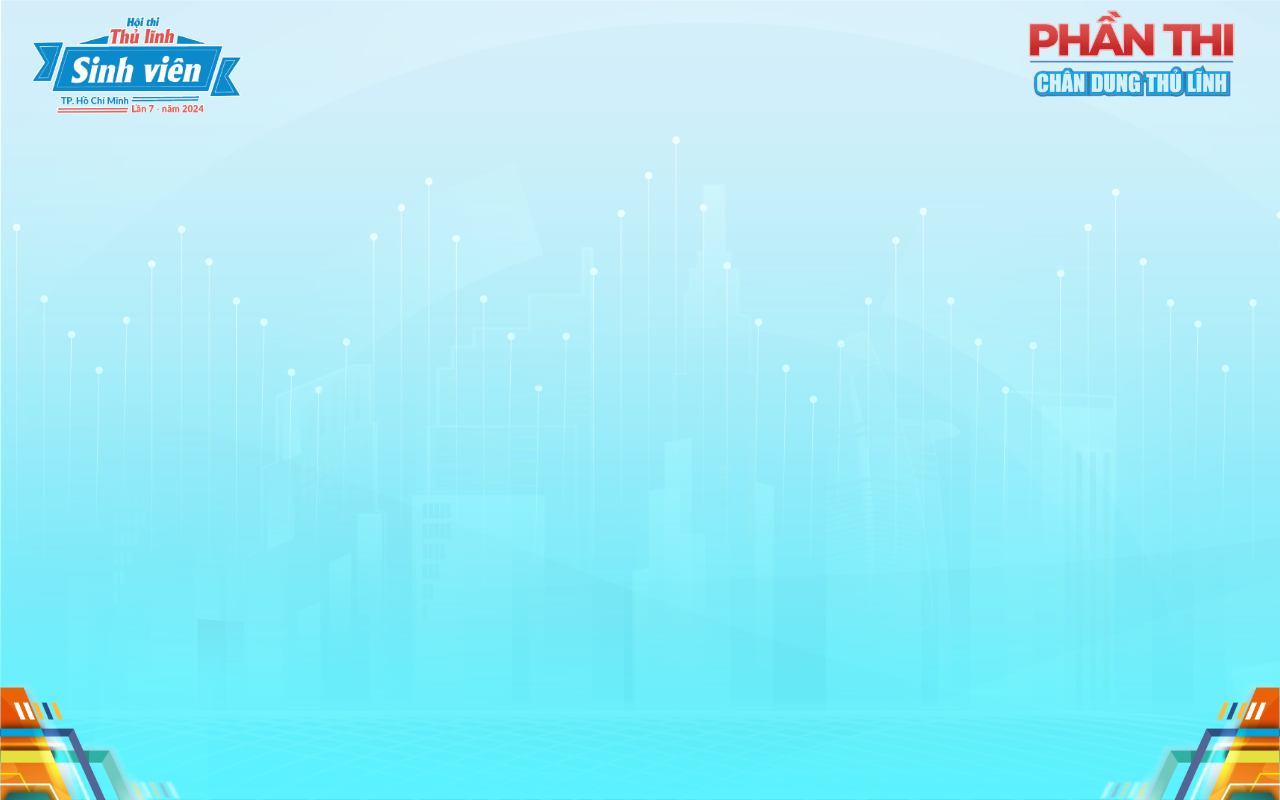
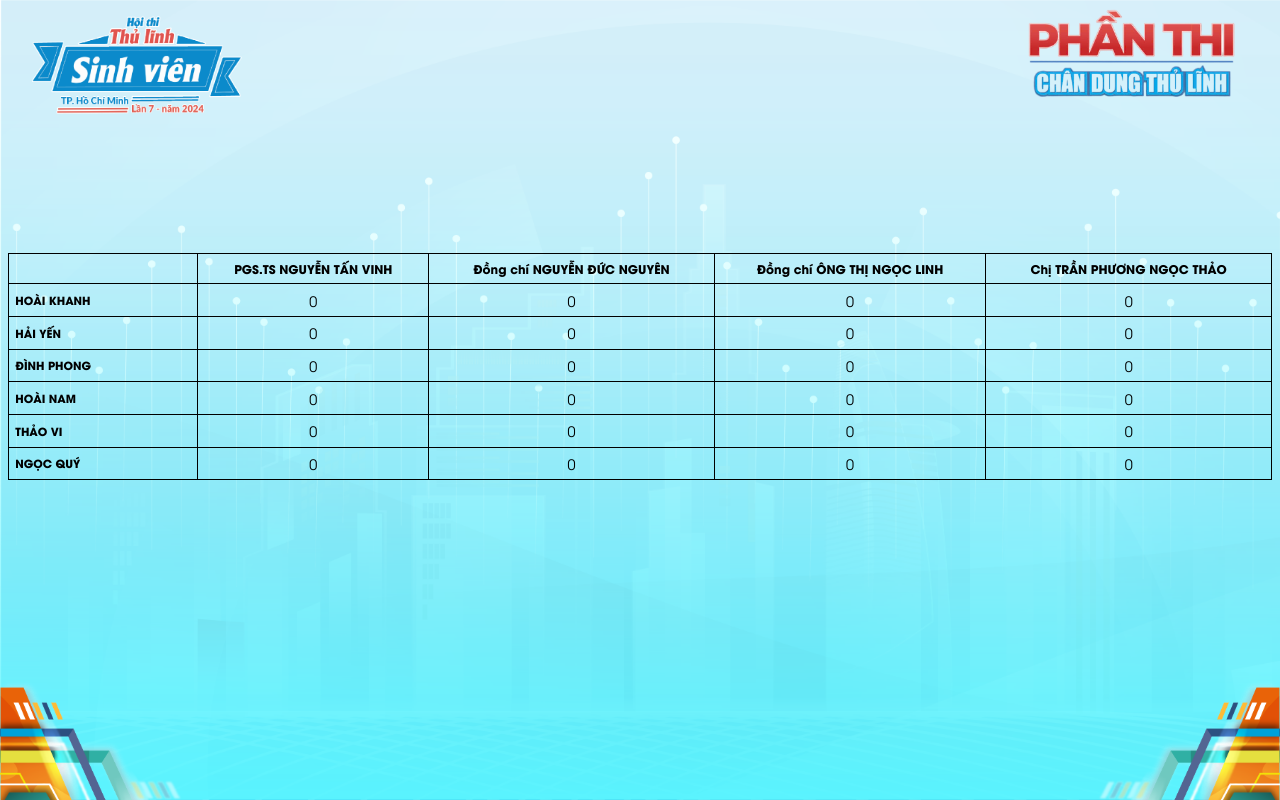
Before and after one commit to ngynmhieu/thulinhsinhvien, a Vue app in the folder thulinhsinhvien_app/: page /bgk-score in a window 1280 px wide. Before the commit this address had no page. Built offline with nearby package versions, Linux system fonts and the light colour scheme.

Commit message:
add table

```diff
--- a/thulinhsinhvien_app/src/components/ViewBanGiamKhao.vue
+++ b/thulinhsinhvien_app/src/components/ViewBanGiamKhao.vue
@@ -39,10 +39,10 @@ export default {
       }
     },
     moveNext() {
-        this.$router.push('/tong-ket'); // Đường dẫn trang tiếp theo
+        this.$router.push('/tong-phan-thi-gmtl'); // Đường dẫn trang tiếp theo
     },
     movePrevious() {
-        this.$router.push('/hoi-dong'); // Đường dẫn trang trước
+        this.$router.push('/bgk-score'); // Đường dẫn trang trước
     },
     async getScored() {
         try {
--- /dev/null
+++ b/thulinhsinhvien_app/src/components/ViewBanGiamKhaoScore.vue
@@ -0,0 +1,52 @@
+<script>
+import ViewTable from './ViewTable.vue';
+
+export default {
+    name: 'ViewBanGiamKhaoScore',
+    data() {
+        return {
+            banGiamKhaos: [
+                { name: 'PGS.TS NGUYỄN TẤN VINH', scores: [0, 0, 0, 0, 0, 0] },
+                { name: 'Đồng chí NGUYỄN ĐỨC NGUYÊN', scores: [0, 0, 0, 0, 0, 0]  },
+                { name: 'Đồng chí ÔNG THỊ NGỌC LINH', scores: [0, 0, 0, 0, 0, 0] },
+                { name: 'Chị TRẦN PHƯƠNG NGỌC THẢO', scores: [0, 0, 0, 0, 0, 0] },
+            ]
+        }
+    },
+    components: {
+        ViewTable,
+    },
+    mounted() {
+        this.getScore();
+        window.addEventListener('keydown', this.handleKeydown);
+    },
+    beforeUnmount() {
+        window.removeEventListener('keydown', this.handleKeydown);
+    },
+    methods: {
+        async getScore() {
+            // Call API to get scores of judges
+        },
+        handleKeydown(event) {
+            if (event.key === 'ArrowRight') {
+                this.moveNext(); // Chuyển đến trang tiếp theo
+            } else if (event.key === 'ArrowLeft') {
+                this.movePrevious(); // Quay về trang trước
+            }
+        },
+        movePrevious() {
+            console.log ('movePrevious');
+            this.$router.push('/hoi-dong'); // Đường dẫn trang trước
+        },
+        moveNext() {
+            this.$router.push('/ban-giam-khao'); // Đường dẫn trang tiếp theo
+        },
+    }
+}
+</script>
+
+<template>
+<div>
+    <ViewTable :insertedColumns="banGiamKhaos" />
+</div>
+</template>
--- a/thulinhsinhvien_app/src/components/ViewCauHoi.vue
+++ b/thulinhsinhvien_app/src/components/ViewCauHoi.vue
@@ -52,13 +52,13 @@ export default {
         clearInterval(this.timer);
       }
     },
+    movePrevious() {
+        updateIsRun(false);
+        this.$router.push({ path: 'tong-ket', query: { id: this.questionId - 1 }}); // Đường dẫn trang trước
+    },
     moveNext() {
         updateIsRun(false);
         this.$router.push({ path: 'tong-ket', query: { id: parseInt(this.questionId) }}); // Đường dẫn trang tiếp theo
-    },
-    movePrevious() {
-        updateIsRun(false);
-        this.$router.push({ path: 'tong-ket', query: { id: this.questionId - 1 }}); // Đường dẫn trang trước
     },
     async getQuestion() {
         try {
--- a/thulinhsinhvien_app/src/components/ViewHoiDong.vue
+++ b/thulinhsinhvien_app/src/components/ViewHoiDong.vue
@@ -46,7 +46,7 @@ export default {
         ); // Đường dẫn trang trước
     },
     moveNext() {
-        this.$router.push('/ban-giam-khao'); // Đường dẫn trang tiếp theo
+        this.$router.push('/bgk-score'); // Đường dẫn trang tiếp theo
     },
     async getScored() {
         try {
--- /dev/null
+++ b/thulinhsinhvien_app/src/components/ViewTable.vue
@@ -0,0 +1,76 @@
+<script>
+export default {
+    name: 'ViewTable',
+    props: {
+        insertedColumns: Array,
+    },
+    data () {
+        return {
+            contestants:[
+                {name: 'HOÀI KHANH'},
+                {name: 'HẢI YẾN'},
+                {name: 'ĐÌNH PHONG'},
+                {name: 'HOÀI NAM'},
+                {name: 'THẢO VI'},
+                {name: 'NGỌC QUÝ'},
+            ],
+        }
+    },
+}
+</script>
+
+<template>
+    <div class="table">
+        <table>
+            <thead>
+                <tr>
+                    <th class="column"></th>
+                    <th class="column" v-for="(banGiamKhao, index) in insertedColumns" :key="index">
+                        {{ banGiamKhao.name }}
+                    </th>
+                </tr>
+            </thead>
+            <tbody>
+                <tr class="content" v-for="(contestant, conIndex) in contestants" :key="conIndex">
+                    <td class="contestant">{{ contestant.name }}</td>
+                    <td class="scores" v-for="(judgeScore, scoreID) in insertedColumns" :key="scoreID">
+                        {{ judgeScore.scores[conIndex] }}
+                    </td>
+                </tr>
+            </tbody>
+        </table>
+    </div>
+</template>
+
+<style scoped>
+.table {
+    margin-top: 20%;
+    font-family: 'utm_avo_bold';
+}
+
+table {
+    border-collapse: collapse; /* Kết hợp các viền lại với nhau */
+    width: 100%; /* Đảm bảo bảng chiếm toàn bộ chiều rộng */
+}
+
+.column, .contestant, .scores {
+    border: 1px solid #000; /* Viền màu đen cho cột và hàng */
+    padding: 0.5%; /* Thêm khoảng cách cho nội dung */
+}
+
+.column {
+    font-size: 75%;
+}
+
+.scores {
+    text-align: center;
+    vertical-align: middle;
+    font-family: 'utm_avo' !important;
+    font-size: 90%;
+}
+
+.contestant {
+    font-size: 70%;
+    width: 15%; /* Chiều rộng cột tên thí sinh */
+}
+</style>
--- a/thulinhsinhvien_app/src/components/ViewTongKet.vue
+++ b/thulinhsinhvien_app/src/components/ViewTongKet.vue
@@ -67,7 +67,7 @@ export default {
         if (this.questionId > 0) {
             this.$router.push({ path: '/cau-hoi', query: { id: this.questionId }}); // Đường dẫn trang trước
         } else {
-            this.$router.push('/ban-giam-khao'); // Đường dẫn trang trước
+            this.$router.push('/tong-phan-thi-gmtl'); // Đường dẫn trang trước
         }
     },
     moveNext() {
--- /dev/null
+++ b/thulinhsinhvien_app/src/components/ViewTongPhanThiGMTL.vue
@@ -0,0 +1,51 @@
+<script>
+import ViewTable from './ViewTable.vue';
+
+export default {
+    name: 'ViewTongPhanThiGMTL',
+    data() {
+        return {
+            tongDiem: [
+                { name: 'Tổng điểm của HĐ Giám khảo sinh viên (tối đa 30 điểm)', scores: [0, 0, 0, 0, 0, 0] },
+                { name: 'Điểm trung bình của HĐ Ban Giám Khảo (tối đa 70 điểm)', scores: [0, 0, 0, 0, 0, 0]  },
+                { name: 'Tổng điểm phần thi', scores: [0, 0, 0, 0, 0, 0] },
+            ]
+        }
+    },
+    components: {
+        ViewTable,
+    },
+    mounted() {
+        this.getScore();
+        window.addEventListener('keydown', this.handleKeydown);
+    },
+    beforeUnmount() {
+        window.removeEventListener('keydown', this.handleKeydown);
+    },
+    methods: {
+        async getScore() {
+            // Call API to get scores of judges
+        },
+        handleKeydown(event) {
+            if (event.key === 'ArrowRight') {
+                this.moveNext(); // Chuyển đến trang tiếp theo
+            } else if (event.key === 'ArrowLeft') {
+                this.movePrevious(); // Quay về trang trước
+            }
+        },
+        movePrevious() {
+            console.log ('movePrevious');
+            this.$router.push('/ban-giam-khao'); // Đường dẫn trang trước
+        },
+        moveNext() {
+            this.$router.push('/tong-ket'); // Đường dẫn trang tiếp theo
+        },
+    }
+}
+</script>
+
+<template>
+<div>
+    <ViewTable :insertedColumns="tongDiem" />
+</div>
+</template>
--- a/thulinhsinhvien_app/src/router/index.js
+++ b/thulinhsinhvien_app/src/router/index.js
@@ -9,6 +9,8 @@ import ViewHoaiNam from '@/components/contestants/ViewHoaiNam.vue'
 import ViewThaoVi from '@/components/contestants/ViewThaoVi.vue'
 import ViewNgocQuy from '@/components/contestants/ViewNgocQuy.vue'
 import ViewCauHoi from '@/components/ViewCauHoi.vue'
+import ViewBanGiamKhaoScore from '@/components/ViewBanGiamKhaoScore.vue'
+import ViewTongPhanThiGMTL from '@/components/ViewTongPhanThiGMTL.vue'
 
 const routes = [
     {
@@ -56,6 +58,11 @@ const routes = [
         component: ViewBanGiamKhao,
     },
     {
+        path: '/tong-phan-thi-gmtl',
+        name: 'ViewTongPhanThiGMTL',
+        component: ViewTongPhanThiGMTL,
+    },
+    {
         path: '/tong-ket',
         name: 'ViewTongKet',
         component: ViewTongKet,
@@ -64,7 +71,12 @@ const routes = [
         path: '/:cau-hoi',
         name: 'ViewCauHoi',
         component: ViewCauHoi,
-    }
+    },
+    {
+        path: '/bgk-score',
+        name: 'ViewBanGiamKhaoScore',
+        component: ViewBanGiamKhaoScore,
+    },
 
 ]
 
```
